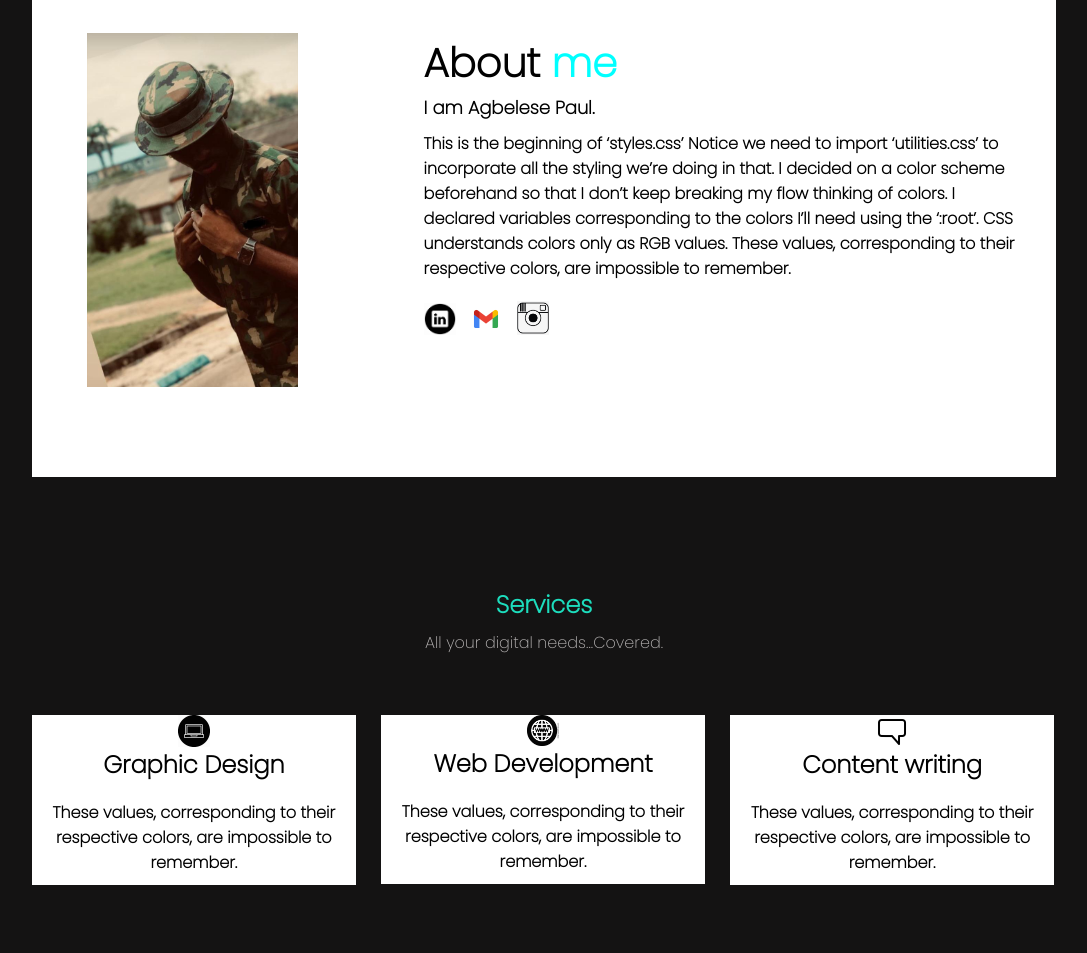
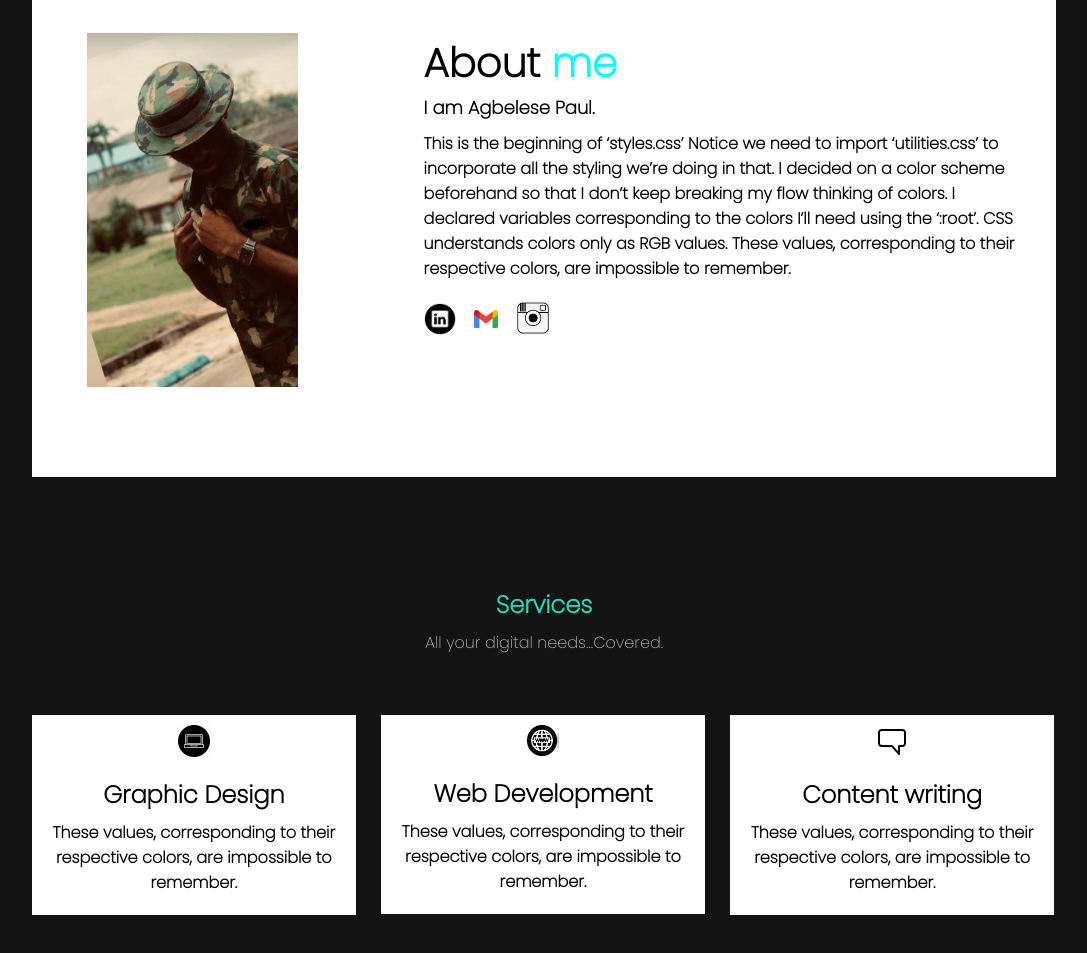
Before and after one commit to paulagbelex/my-portfolio, a plain HTML site: page index.html in a window 1280 px wide. Shown: the part 811-1764 px from the top of the page, without its empty margins (96-1183 px from the left). Drawn offline with Linux system fonts and the light colour scheme.

Commit message:
modified

```diff
--- a/styles/style.css
+++ b/styles/style.css
@@ -164,11 +164,13 @@ article {
 .footer-box1 img {
     display: block;
     margin: 0 auto;
+    padding-top: 10px;
+    padding-bottom: 20px;
 
 }
 
 .footer-box1 h2 {
-    padding-bottom: 10px;
+    padding-bottom: 0;
     text-align: center;
     color: black;
 }
@@ -187,7 +189,7 @@ article {
     font-weight: 900;
     color: black;
     text-align: center;
-    padding-bottom: 10px;
+    padding-bottom: 20px;
 
 }
 
```
